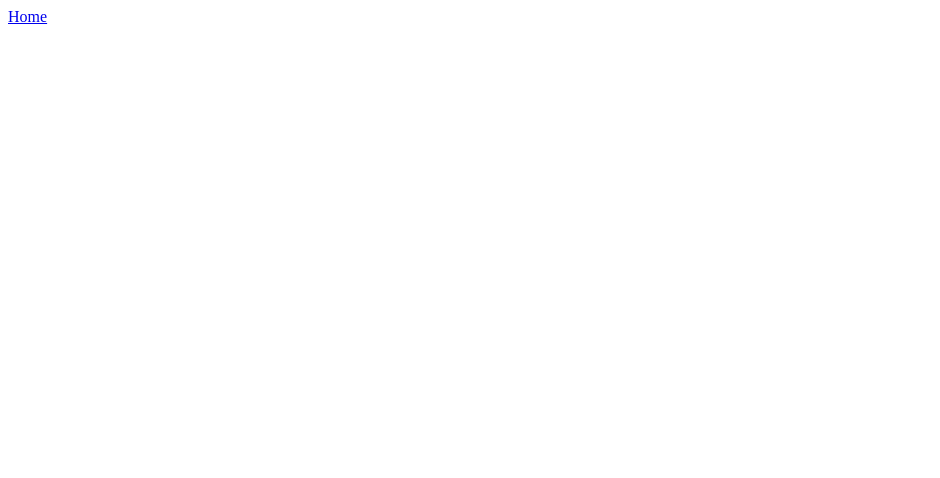
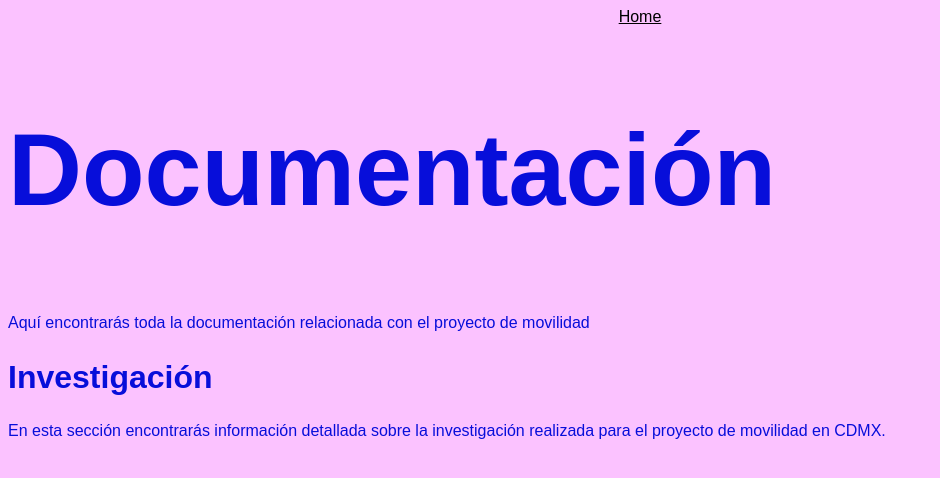
Before and after one commit to val-nacif/movilidad-cdmx, a plain HTML site: page docs/index.html in a window 1280 px wide. Shown: the whole page, without its empty margins (0-940 px from the left). Drawn offline with Linux system fonts and the light colour scheme; a web font is replaced by a local one.

Commit message:
Refactor HTML structure and update CSS styles for improved design consistency

```diff
--- a/css/style.css
+++ b/css/style.css
@@ -1,8 +1,43 @@
+html {
+  font-size: 100%;
+}
+
+:root {
+  --text-color: rgb(7, 14, 218);
+  --background-color: rgb(251, 194, 255);
+  --accent-color: rgb(0, 0, 0);
+  --title-font: "varietta-variable", sans-serif;
+  --body-font: "geologica-variable", sans-serif;
+}
+
 body {
-    background-color: black;
-    color: white;
-    font-family: Arial, sans-serif;
-    margin: 0;
-    padding: 0;
-    background-color: #f4f4f4;
+  background-color: var(--background-color);
+  color: var(--text-color);
+  font-family: var(--body-font);
+  font-variation-settings: 'wght' 100, 'CRSV' 0, 'SHRP' 0, 'slnt' 0;
 }
+
+a {
+  color: var(--accent-color)
+}
+
+h1 {
+  width: 100%;
+
+  font-family: var(--title-font);
+  font-variation-settings: 'CTOP' 100, 'CBOT' 0, 'wdth' 150, 'wght' 900;
+  font-size: 8vw;
+}
+
+h2,
+h3,
+h4 {
+  font-family: var(--title-font);
+  font-variation-settings: 'CTOP' 100, 'CBOT' 0, 'wdth' 100, 'wght' 400;
+  font-size: 2rem;
+}
+
+header {
+  width: 100%;
+  text-align: center;
+}
--- a/docs/index.html
+++ b/docs/index.html
@@ -1,16 +1,27 @@
 <!DOCTYPE html>
-<html lang="en">
+<html lang="es">
 <head>
     <meta charset="UTF-8">
     <meta name="viewport" content="width=device-width, initial-scale=1.0">
     <title>Movilidad CDMX | CENTRO °Diseño, Cine y Television</title>
+    <link rel="stylesheet" href="https://use.typekit.net/jrv7aoy.css">
+    <link rel="stylesheet" href="../css/style.css">
 
 </head>
 <body>
     <header>
         <nav>
-            <a href="./"title="Ir al Inicio">Home</a>
+            <a href="../"title="Ir a Inicio"> Home</a>
         </nav>
     </header>
+
+    <main>
+        <section>
+        <h1>Documentación</h1>
+        <p>Aquí encontrarás toda la documentación relacionada con el proyecto de movilidad
+        </section>
+        <h2>Investigación</h2>
+        <p>En esta sección encontrarás información detallada sobre la investigación realizada para el proyecto de movilidad en CDMX.  </p>
+    </main>
 </body>
 </html>
```
Also changed, not shown: index.html (+3 -2 lines).
